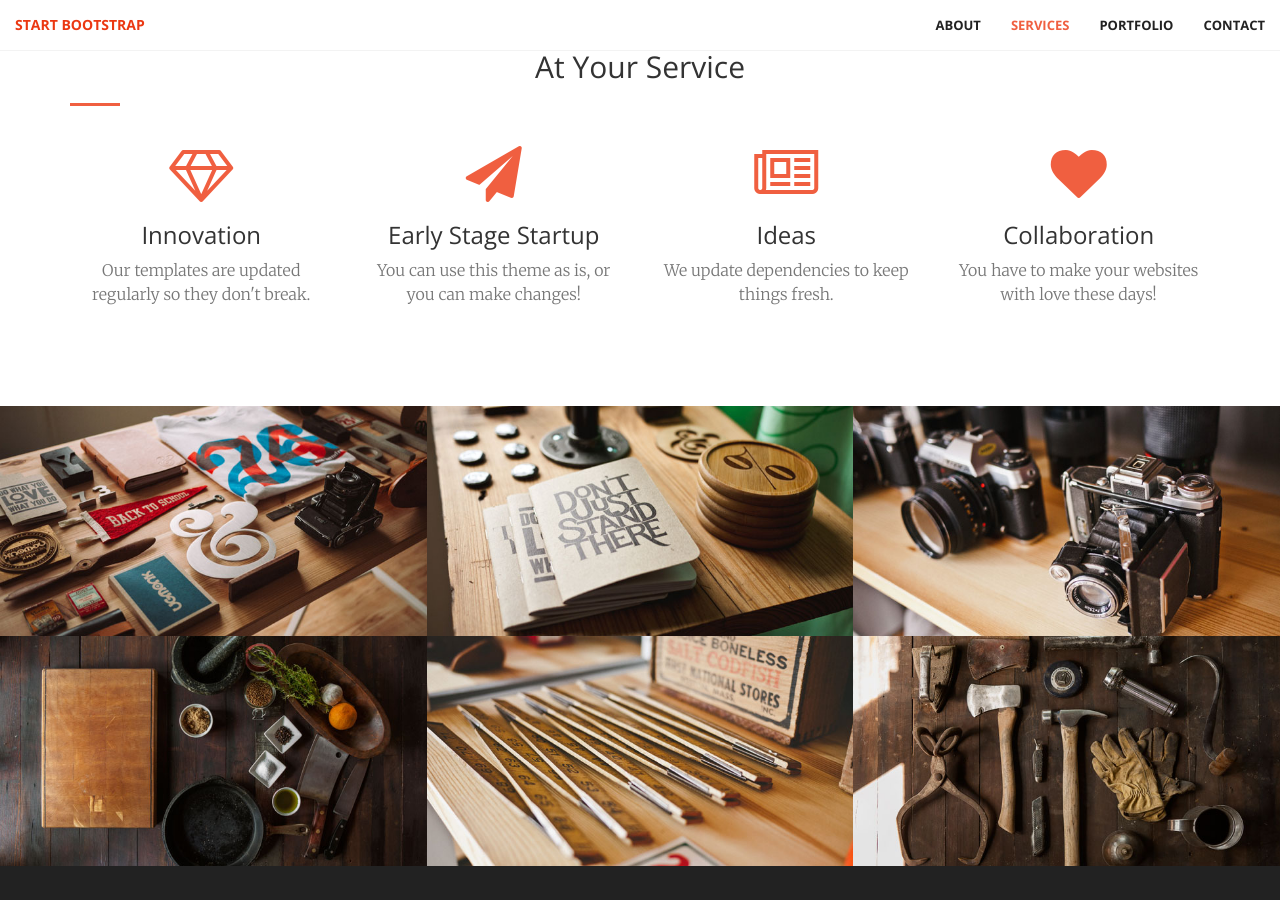
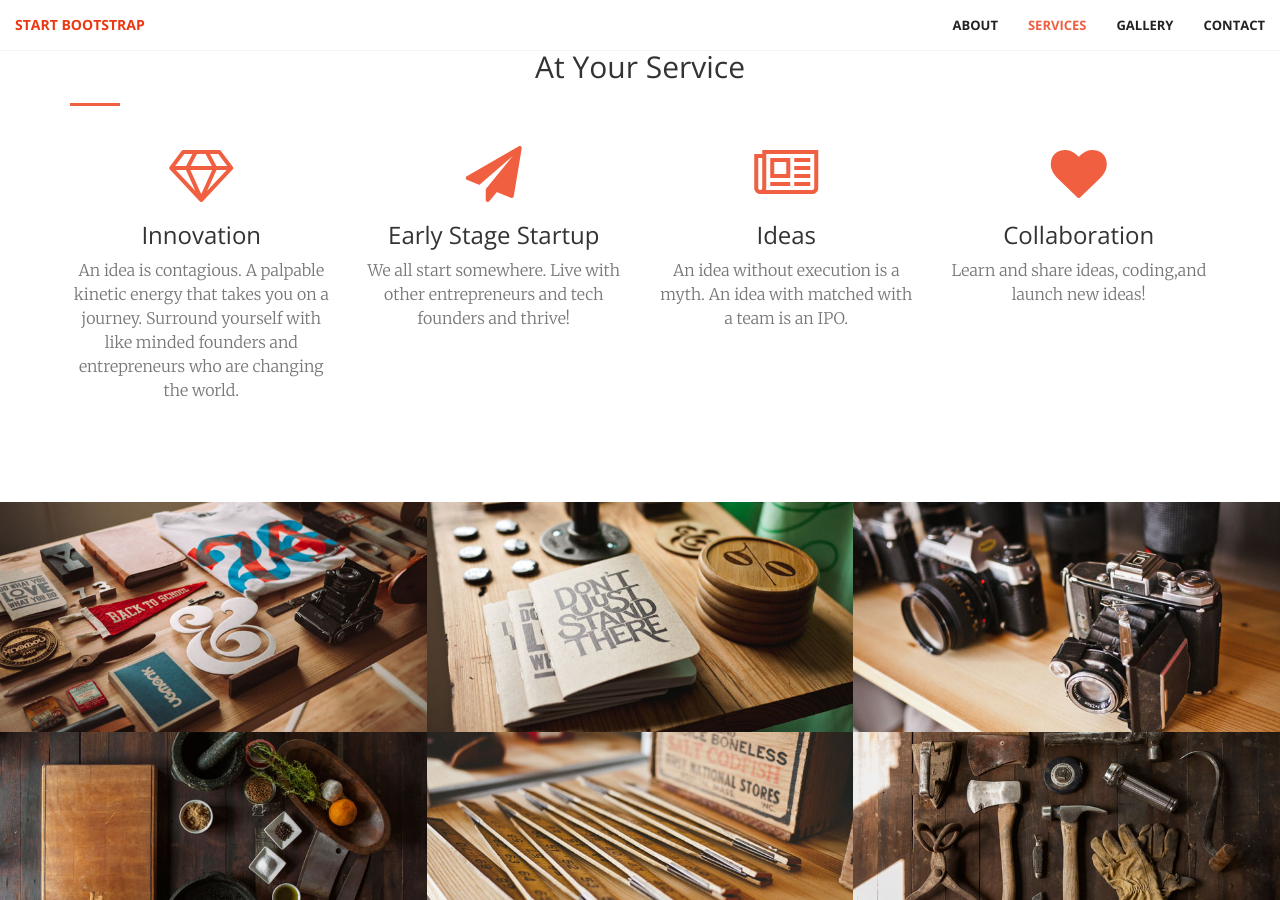
Before and after one commit to startuphouseoakland/startuphouseoakland.github.io, a Jekyll site: the page built from index.html, in a window 1280 px wide and 900 px high, scrolled down 1392 px. Built offline with Jekyll 4.4.1, drawn with Linux system fonts in a browser that asks for light colours; some of the changed text lies outside the part shown.

Commit message:
Update index.html

```diff
--- a/index.html
+++ b/index.html
@@ -25,7 +25,7 @@
                     <a class="page-scroll" href="#services">Services</a>
                 </li>
                 <li>
-                    <a class="page-scroll" href="#portfolio">Portfolio</a>
+                    <a class="page-scroll" href="#portfolio">Gallery</a>
                 </li>
                 <li>
                     <a class="page-scroll" href="#contact">Contact</a>
@@ -76,28 +76,28 @@
                 <div class="service-box">
                     <i class="fa fa-4x fa-diamond wow bounceIn text-primary"></i>
                     <h3>Innovation</h3>
-                    <p class="text-muted">Our templates are updated regularly so they don't break.</p>
+                    <p class="text-muted">An idea is contagious. A palpable kinetic energy that takes you on a journey. Surround yourself with like minded founders and entrepreneurs who are changing the world.</p>
                 </div>
             </div>
             <div class="col-lg-3 col-md-6 text-center">
                 <div class="service-box">
                     <i class="fa fa-4x fa-paper-plane wow bounceIn text-primary" data-wow-delay=".1s"></i>
                     <h3>Early Stage Startup</h3>
-                    <p class="text-muted">You can use this theme as is, or you can make changes!</p>
+                    <p class="text-muted">We all start somewhere. Live with other entrepreneurs and tech founders and thrive!</p>
                 </div>
             </div>
             <div class="col-lg-3 col-md-6 text-center">
                 <div class="service-box">
                     <i class="fa fa-4x fa-newspaper-o wow bounceIn text-primary" data-wow-delay=".2s"></i>
                     <h3>Ideas</h3>
-                    <p class="text-muted">We update dependencies to keep things fresh.</p>
+                    <p class="text-muted">An idea without execution is a myth. An idea with matched with a team is an IPO.</p>
                 </div>
             </div>
             <div class="col-lg-3 col-md-6 text-center">
                 <div class="service-box">
                     <i class="fa fa-4x fa-heart wow bounceIn text-primary" data-wow-delay=".3s"></i>
                     <h3>Collaboration</h3>
-                    <p class="text-muted">You have to make your websites with love these days!</p>
+                    <p class="text-muted">Learn and share ideas, coding,and launch new ideas!</p>
                 </div>
             </div>
         </div>
@@ -204,8 +204,8 @@
 <aside class="bg-dark">
     <div class="container text-center">
         <div class="call-to-action">
-            <h2>Free Download at Start Bootstrap!</h2>
-            <a href="#" class="btn btn-default btn-xl wow tada">Download Now!</a>
+            <h2>A place for like minded people to explore new ideas and get connected to others in Silicon Valley!</h2>
+            <a href="#" class="btn btn-default btn-xl wow tada">Apply now!</a>
         </div>
     </div>
 </aside>
@@ -214,9 +214,9 @@
     <div class="container">
         <div class="row">
             <div class="col-lg-8 col-lg-offset-2 text-center">
-                <h2 class="section-heading">Let's Get In Touch!</h2>
+                <h2 class="section-heading">It's very important to have a feedback loop, where you're constantly thinking about what you've done and how you could be doing it better - Elon Musk, of Tesla and Space X</h2>
                 <hr class="primary">
-                <p>Ready to start your next project with us? That's great! Give us a call or send us an email and we will get back to you as soon as possible!</p>
+                <p>Innovation doesnot work 9-5 so neither should you! Join a community of innovators for a 24/7 startup experience. Apply Now! us?</p>
             </div>
             <div class="col-lg-4 col-lg-offset-2 text-center">
                 <i class="fa fa-phone fa-3x wow bounceIn"></i>
```
Also changed, not shown: other parts of index.html (+2 -2 lines).
